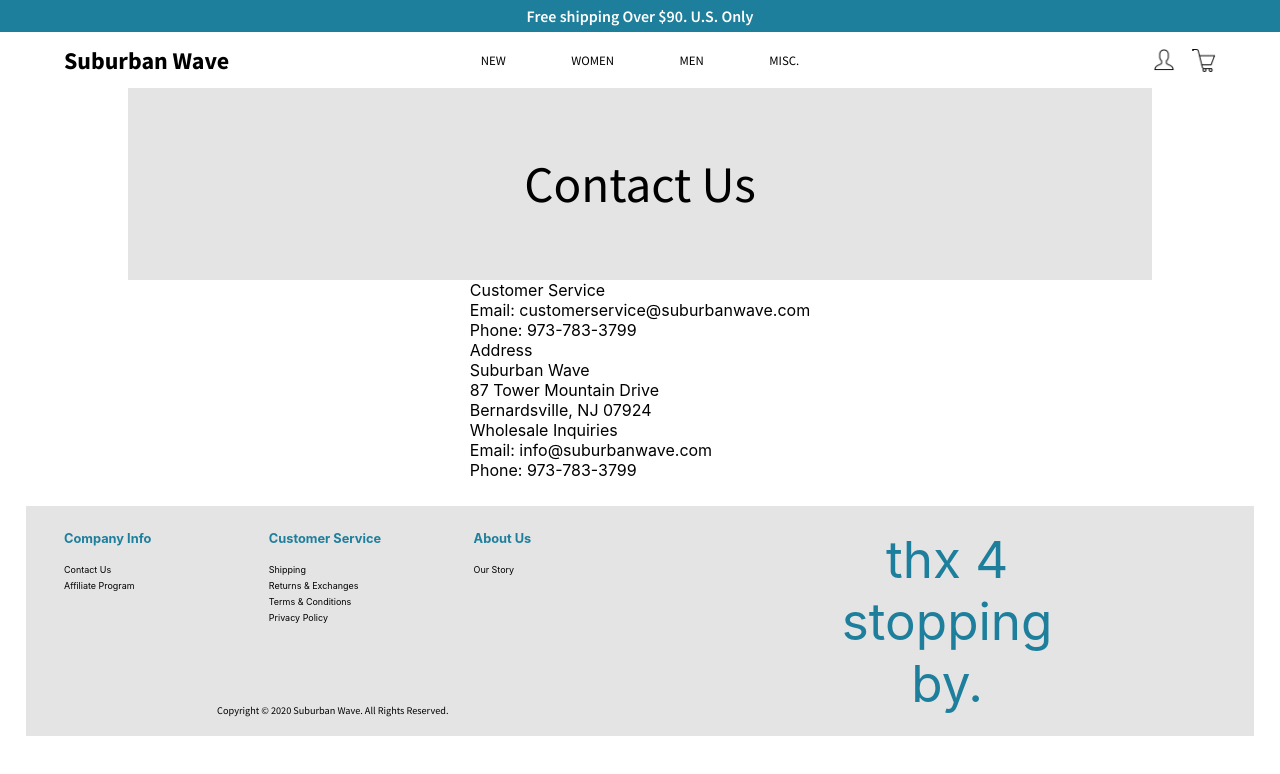
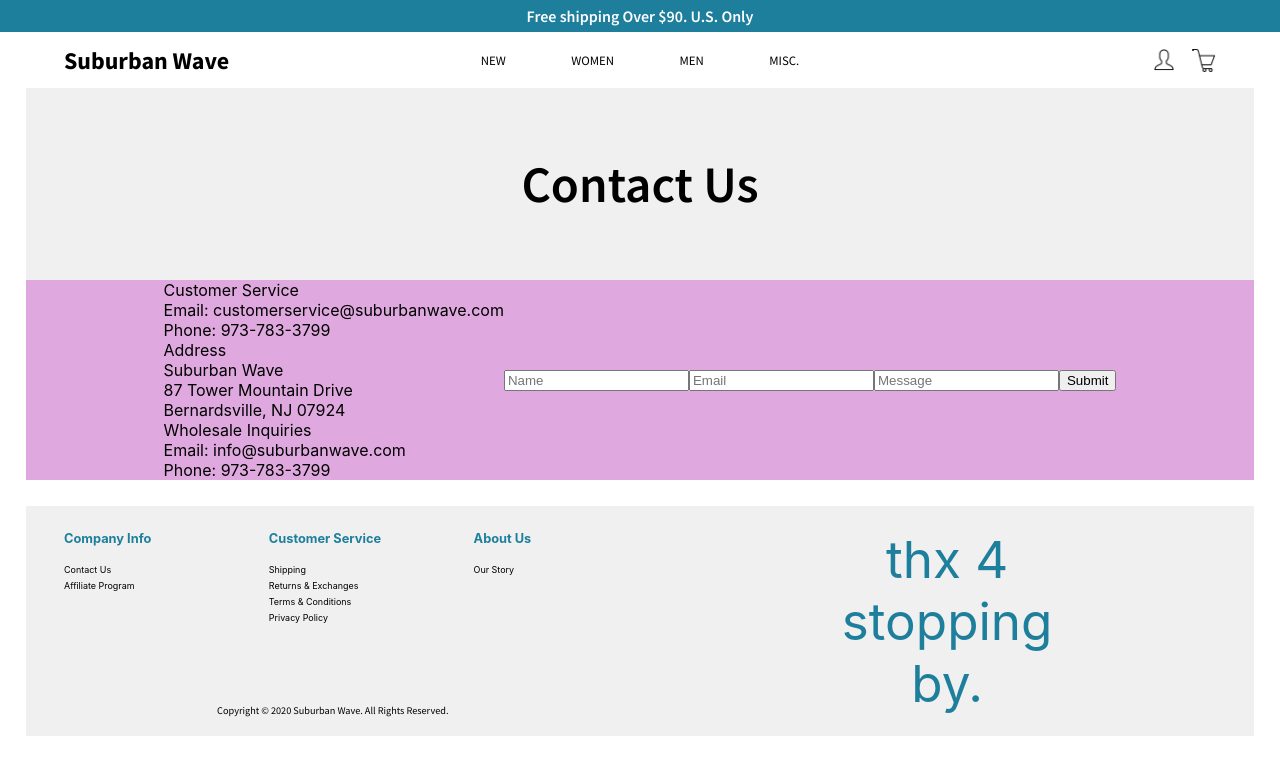
Before and after one commit to connorlagana/sw, a React (Create React App) app: page /contactus in a window 1280 px wide. Shown: the top 774 px of the page. Built offline with nearby package versions, Linux system fonts and the light colour scheme.

Commit message:
contact form initiated

```diff
--- a/src/App.scss
+++ b/src/App.scss
@@ -353,7 +353,7 @@
   width: 96vw;
   height: 18vw;
   margin: 2vw;
-  background-color: rgb(228, 228, 228);
+  background-color: rgb(240, 240, 240);
   display: flex;
   justify-content: center;
   align-items: center;
@@ -439,15 +439,26 @@
   justify-content: center;
   align-items: center;
   flex-direction: column;
+
   #contactTitle {
-    width: 80vw;
+    width: 96vw;
     height: 24vh;
-    background-color: rgb(228, 228, 228);
+    background-color: rgb(240, 240, 240);
     display: flex;
     justify-content: center;
     align-items: center;
     font-size: 4vw;
     font-family: "Source Sans Pro", sans-serif;
+    font-weight: 600;
+  }
+
+  .contactBottom {
+    width: 96vw;
+    background-color: rgb(223, 169, 223);
+    display: flex;
+    justify-content: center;
+    align-items: center;
+    flex-direction: row;
   }
 }
 
--- a/src/components/Contact.js
+++ b/src/components/Contact.js
@@ -1,10 +1,15 @@
-import React from "react";
+import React, { Component } from "react";
 
-function ContactUs() {
+class ContactUs extends Component {
+  constructor(props) {
+    super(props);
+    this.state = {};
+  }
+  render() {
     return (
       <div className="ContactUs">
         <div id="contactTitle">Contact Us</div>
-      <div>
+        <div className="contactBottom">
           <div>
             <div>
               <div>Customer Service</div>
@@ -23,12 +28,16 @@
               <div>Phone: 973-783-3799</div>
             </div>
           </div>
-        <div>
-          <form></form>
-        </div>
+          <form className="contactForm">
+            <input type="text" name="name" placeholder="Name" />
+            <input type="email" name="email" placeholder="Email" />
+            <input type="text" name="message" placeholder="Message" />
+            <input type="submit" value="Submit" />
+          </form>
         </div>
       </div>
     );
   }
+}
 
 export default ContactUs;
```
Lines whose indentation alone changed are shown as unchanged.
